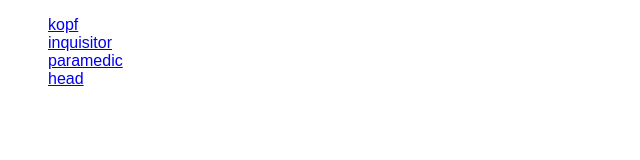
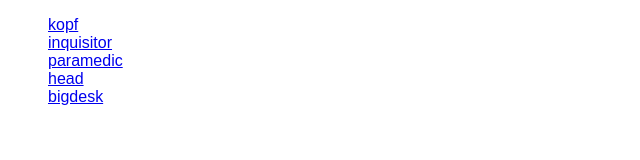
Before and after one commit to Asquera/elasticsearch-plugin-deploy, a plain HTML site: page files/index.html in a window 1280 px wide. Shown: the full height of the page, 0-640 px from the left. Drawn offline with Linux system fonts and the light colour scheme.

Commit message:
added bigdesk

```diff
--- a/files/index.html
+++ b/files/index.html
@@ -18,6 +18,7 @@
         <li><a href='/inquisitor/_site/index.html'><span class='text'>inquisitor</span></a></li>
         <li><a href='/paramedic/index.html'><span class='text'>paramedic</span></a></li>
         <li><a href='/head/index.html'><span class='text'>head</span></a></li>
+        <li><a href='/bigdesk/index.html'><span class='text'>bigdesk</span></a></li>
       </ul>
     </body>
   </html>
```
Also changed, not shown: 1 other file.
